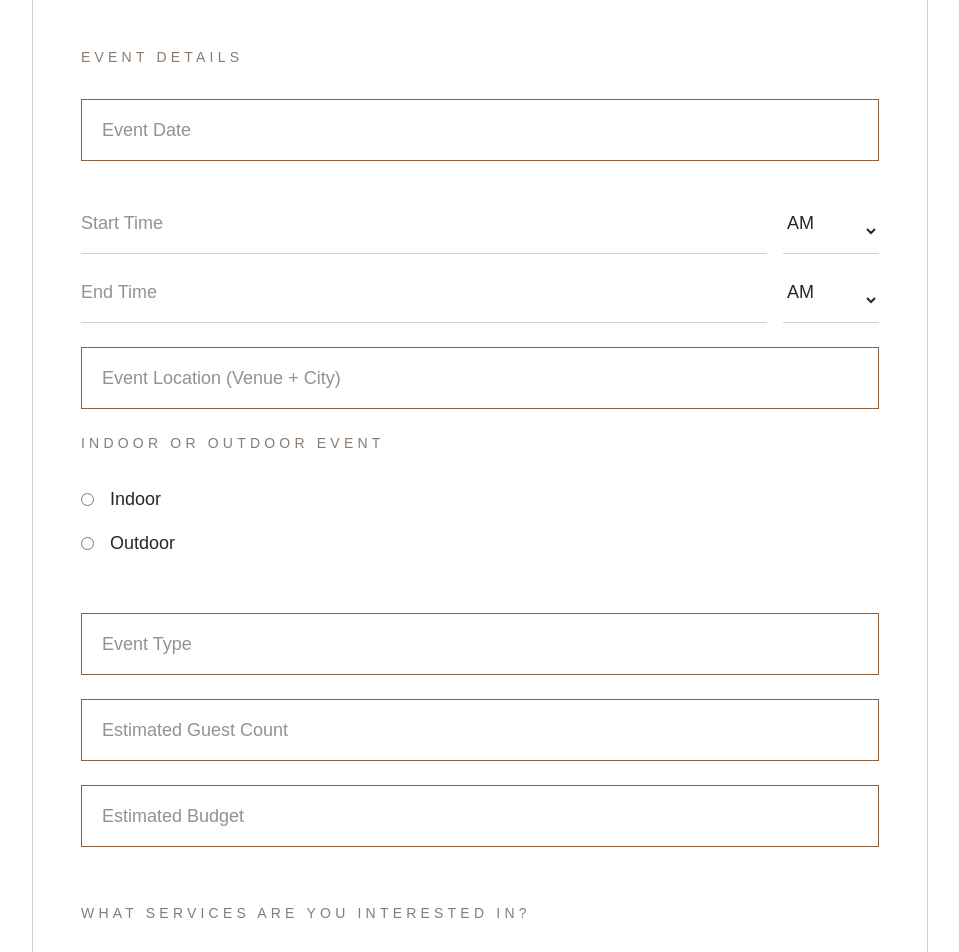
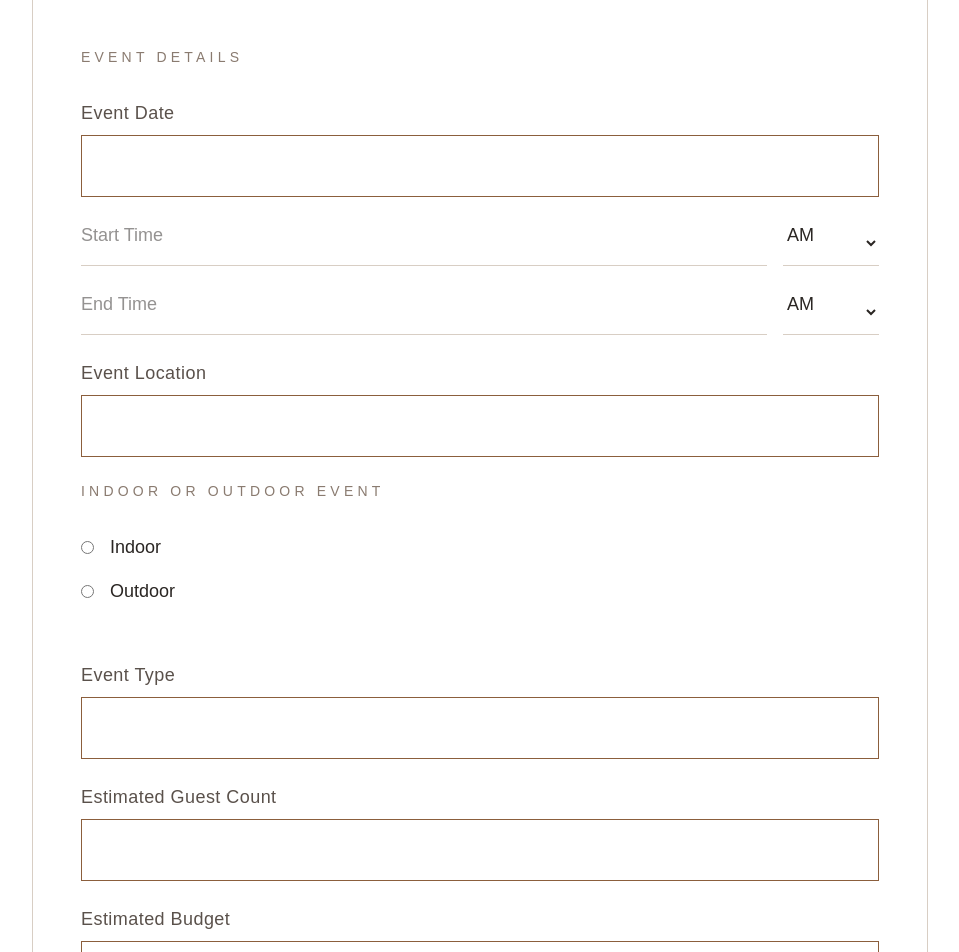
Before and after one commit to BrieGrazeful/briegrazeful, a Next.js app: page /inquiry in a window 1280 px wide. Shown: the part 1040-1992 px from the top of the page, without its empty margins (160-1119 px from the left). Built offline with nearby package versions, Linux system fonts and the light colour scheme.

Commit message:
Inquiry form final changes p2

```diff
--- a/app/inquiry/page.tsx
+++ b/app/inquiry/page.tsx
@@ -167,12 +167,21 @@ if (response.ok) {
 
                 <div className="space-y-6">
 
+                <div className="space-y-2">
+                  <label
+                    htmlFor="eventDate"
+                    className="block text-lg tracking-wide text-[#5A514B]"
+                  >
+                    Event Date
+                  </label>
+
                   <input
+                    id="eventDate"
                     name="eventDate"
                     type="text"
-  placeholder="Event Date"
                     className="w-full border border-[#8B5E3C] bg-transparent px-5 py-4 text-lg outline-none focus:border-[#2A2623] transition-colors"
                   />
+                </div>
 
                 <div className="flex gap-4 mt-6">
 
@@ -210,11 +219,20 @@ if (response.ok) {
 
                 </div>
 
+                <div className="space-y-2">
+                  <label
+                    htmlFor="location"
+                    className="block text-lg tracking-wide text-[#5A514B]"
+                  >
+                    Event Location
+                  </label>
+
                   <input
+                    id="location"
                     name="location"
-  placeholder="Event Location (Venue + City)"
                     className="w-full border border-[#8B5E3C] bg-transparent px-5 py-4 text-lg outline-none focus:border-[#2A2623] transition-colors"
                   />
+                </div>
 
                 <div className="mb-14">
 
@@ -247,23 +265,50 @@ if (response.ok) {
 
               </div>
 
+              <div className="space-y-2">
+                <label
+                  htmlFor="eventType"
+                  className="block text-lg tracking-wide text-[#5A514B]"
+                >
+                  Event Type
+                </label>
+
                 <input
+                  id="eventType"
                   name="eventType"
-  placeholder="Event Type"
                   className="w-full border border-[#8B5E3C] bg-transparent px-5 py-4 text-lg outline-none focus:border-[#2A2623] transition-colors"
                 />
+              </div>
+
+              <div className="space-y-2">
+                <label
+                  htmlFor="guestCount"
+                  className="block text-lg tracking-wide text-[#5A514B]"
+                >
+                  Estimated Guest Count
+                </label>
 
                 <input
+                  id="guestCount"
                   name="guestCount"
-  placeholder="Estimated Guest Count"
                   className="w-full border border-[#8B5E3C] bg-transparent px-5 py-4 text-lg outline-none focus:border-[#2A2623] transition-colors"
                 />
+              </div>
+
+              <div className="space-y-2">
+                <label
+                  htmlFor="budget"
+                  className="block text-lg tracking-wide text-[#5A514B]"
+                >
+                  Estimated Budget
+                </label>
 
                 <input
+                  id="budget"
                   name="budget"
-  placeholder="Estimated Budget"
                   className="w-full border border-[#8B5E3C] bg-transparent px-5 py-4 text-lg outline-none focus:border-[#2A2623] transition-colors"
                 />
+              </div>
 
                 </div>
               </div>
```
Lines whose indentation alone changed are shown as unchanged.
